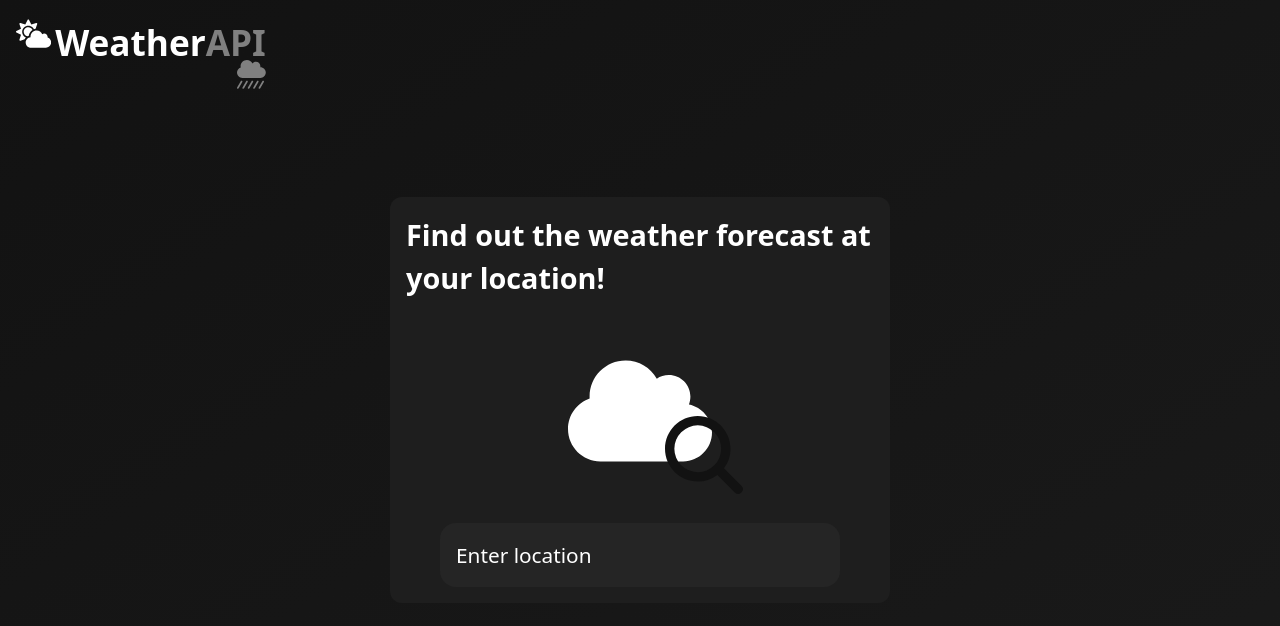
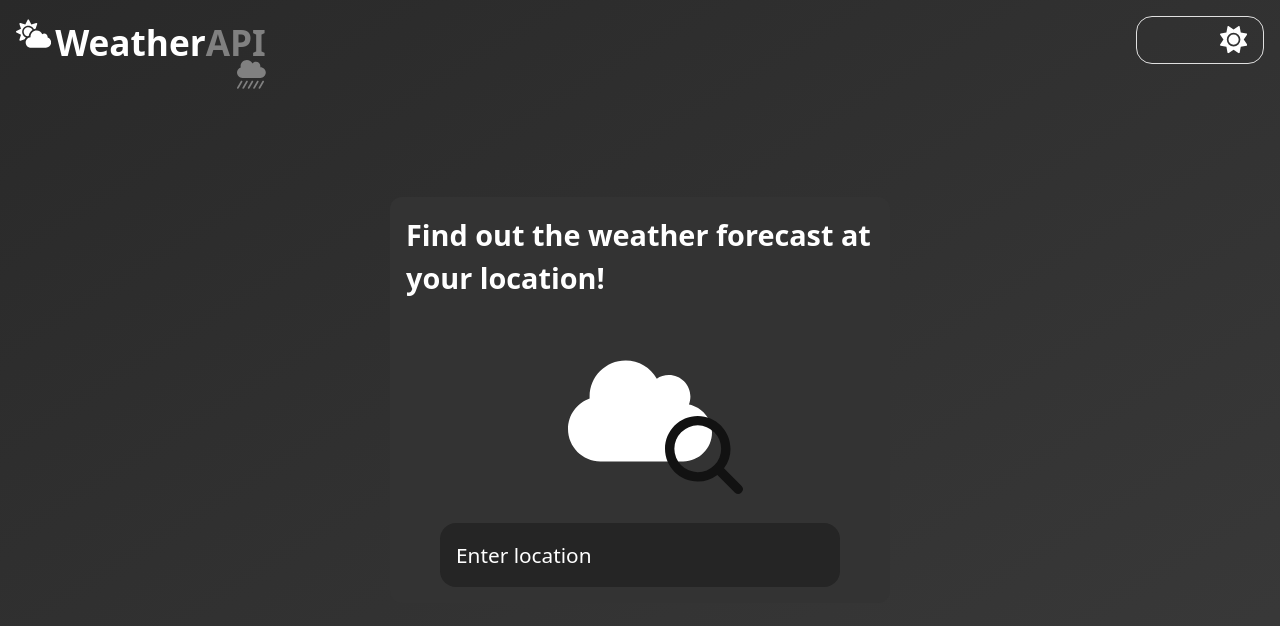
Before and after one commit to dayzyy/API-WeatherForecastApp, a React (Vite) app in the folder frontend/: page / in a window 1280 px wide. Shown: the top 626 px of the page. Built offline with nearby package versions, Linux system fonts and the light colour scheme.

Commit message:
feat!(frontend) add theme switching feature, with cool sliding animation

```diff
--- a/frontend/src/components/Header.jsx
+++ b/frontend/src/components/Header.jsx
@@ -1,22 +1,38 @@
 import { FaCloudSun } from "react-icons/fa";
 import { FaCloudShowersHeavy } from "react-icons/fa";
+import { FaMoon } from "react-icons/fa";
+import { FaSun } from "react-icons/fa6";
 
 import { useState, useEffect } from "react";
+import { useNavigate } from "react-router-dom";
 
 export default function Header() {
-  const [theme, setTheme] = useState(localStorage.getItem('theme') || 'dark')
+  const [theme, setTheme] = useState(localStorage.getItem('theme') || 'light')
+  const navigate = useNavigate()
+
+  const toggle_theme = _ => {
+    setTheme(prev => prev === 'light' ? 'dark' : 'light')
+  }
 
   useEffect(_ => {
     document.documentElement.setAttribute('data-theme', theme)
+      localStorage.setItem('theme', theme)
   }, [theme])
 
   return (
-    <div className="py-4 flex gap-1 md:absolute md:top-0 md:left-4">
-      <FaCloudSun className="text-[var(--color-logo-light)]" style={{fontSize: 'var(--text-heading-primary)'}}/>
-      <div className="flex relative">
-        <p className="text-[var(--color-logo-light)] font-bold" style={{fontSize: 'var(--text-heading-primary)'}}>Weather</p>
-        <p className="text-[var(--color-logo-dark)] font-bold" style={{fontSize: 'var(--text-heading-primary)'}}>API</p>
-        <FaCloudShowersHeavy className="text-[var(--color-logo-dark)] absolute right-0 -bottom-5" style={{fontSize: 'var(--text-heading-secondary)'}}/>
+    <div className="w-full py-4 md:px-4 flex justify-between md:absolute md:top-0 md:left-0">
+      <div onClick={_ => navigate('/')} className="flex gap-1 cursor-pointer">
+        <FaCloudSun className="text-[var(--color-logo-light)]" style={{fontSize: 'var(--text-heading-primary)'}}/>
+        <div className="flex relative">
+          <p className="text-[var(--color-logo-light)] font-bold" style={{fontSize: 'var(--text-heading-primary)'}}>Weather</p>
+          <p className="text-[var(--color-logo-dark)] font-bold" style={{fontSize: 'var(--text-heading-primary)'}}>API</p>
+          <FaCloudShowersHeavy className="text-[var(--color-logo-dark)] absolute right-0 -bottom-5" style={{fontSize: 'var(--text-heading-secondary)'}}/>
+        </div>
+      </div>
+
+      <div className="relative w-12 md:w-32 h-12 md:border border-[var(--color-text-secondary)] rounded-2xl flex items-center justify-center md:justify-between p-4">
+        <FaMoon onClick={toggle_theme} className={`absolute md:static text-[var(--color-logo-dark)] text-[1.7rem] cursor-pointer ${theme != 'dark' && 'translate-x-12 opacity-0'}`}/>
+        <FaSun onClick={toggle_theme} className={`absolute md:static text-[var(--color-logo-light)] text-[1.7rem] cursor-pointer ${theme != 'light' && '-translate-x-12 opacity-0'}`}/>
       </div>
     </div>
   )
--- a/frontend/src/index.css
+++ b/frontend/src/index.css
@@ -43,3 +43,7 @@
   font-size: var(--text-body-secondary) !important;
   color: var(--color-text-secondary);
 }
+
+* {
+  transition: ease .1s;
+}
--- a/frontend/src/main.jsx
+++ b/frontend/src/main.jsx
@@ -7,7 +7,7 @@ import Header from './components/Header.jsx'
 
 createRoot(document.getElementById('root')).render(
   <Router>
-    <div style={{background: "var(--color-bg-primary)"}} className="h-screen w-screen flex flex-col gap-12 md:grid md:place-items-center px-4">
+    <div style={{background: "var(--color-bg-primary)"}} className="h-screen w-screen flex flex-col gap-12 md:grid md:place-items-center px-4 overflow-x-hidden">
       <Header/>
       <App />
     </div>
```
